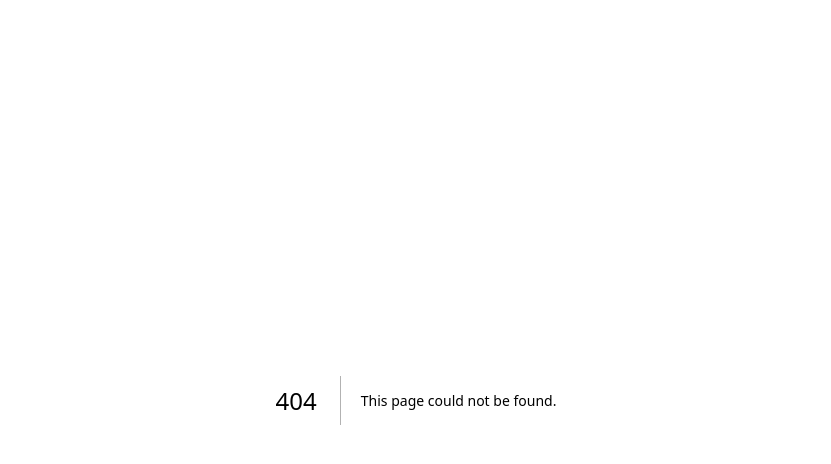
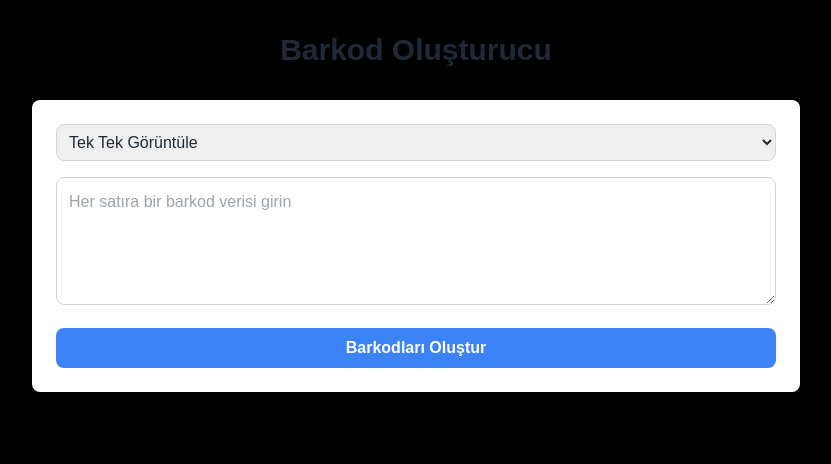
Before and after one commit to bilalpolatdev/ocl-barcode, a Next.js app: page /barcode in a window 1280 px wide. Before the commit this address had no page. Shown: the top 464 px of the page, without its empty margins (224-1055 px from the left). Built offline with nearby package versions, Linux system fonts and the light colour scheme.

Commit message:
add barcode page

```diff
--- /dev/null
+++ b/app/(pages)/barcode/page.tsx
@@ -0,0 +1,114 @@
+"use client";
+
+import React, { useState } from "react";
+import Barcode from "react-barcode";
+
+const BarcodeGenerator: React.FC = () => {
+  const [inputValue, setInputValue] = useState<string>("");
+  const [barcodes, setBarcodes] = useState<string[]>([]);
+  const [viewMode, setViewMode] = useState<"single" | "triple">("single");
+
+  const handleInputChange = (e: React.ChangeEvent<HTMLTextAreaElement>) => {
+    setInputValue(e.target.value);
+  };
+
+  const generateBarcodes = () => {
+    const lines = inputValue
+      .split("\n")
+      .filter((line) => line.trim().length > 0);
+
+    const formattedLines = lines.map((line) => {
+      if (line.length >= 2) {
+        return `(${line.substring(0, 2)})${line.substring(2)}`;
+      }
+      return line;
+    });
+    setBarcodes(formattedLines);
+  };
+
+  return (
+    <div className="min-h-screen bg-black p-8">
+      <div className="max-w-3xl mx-auto">
+        <h1 className="text-3xl font-bold text-gray-800 mb-8 text-center">
+          Barkod Oluşturucu
+        </h1>
+
+        <div className="bg-white rounded-lg shadow-md p-6 mb-8">
+          <div className="mb-4">
+            <select
+              value={viewMode}
+              onChange={(e) =>
+                setViewMode(e.target.value as "single" | "triple")
+              }
+              className="w-full p-2 border border-gray-300 rounded-lg focus:outline-none focus:ring-2 focus:ring-blue-500 text-gray-800"
+            >
+              <option value="single">Tek Tek Görüntüle</option>
+              <option value="triple">3'lü Görüntüle</option>
+            </select>
+          </div>
+          <textarea
+            value={inputValue}
+            onChange={handleInputChange}
+            placeholder="Her satıra bir barkod verisi girin"
+            className="w-full h-32 p-3 border border-gray-300 rounded-lg mb-4 focus:outline-none focus:ring-2 focus:ring-blue-500 text-gray-800 placeholder-gray-400"
+          />
+          <button
+            onClick={generateBarcodes}
+            className="w-full bg-blue-500 hover:bg-blue-600 text-white font-semibold py-2 px-4 rounded-lg transition duration-200"
+          >
+            Barkodları Oluştur
+          </button>
+        </div>
+
+        <div className="grid gap-6">
+          {viewMode === "single"
+            ? // Tek tek görüntüleme
+              barcodes.map((data, index) => (
+                <div
+                  key={index}
+                  className="bg-white p-2 rounded-lg shadow-md flex flex-col items-center justify-center"
+                  style={{ width: "10cm", height: "5cm" }}
+                >
+                  <Barcode value={data} displayValue={false} format="CODE128" />
+                  <div className="text-gray-800 font-mono text-[20px] -mt-1">
+                    {data}
+                  </div>
+                </div>
+              ))
+            : // 3'lü görüntüleme
+              Array.from({ length: Math.ceil(barcodes.length / 3) }).map(
+                (_, groupIndex) => (
+                  <div
+                    key={groupIndex}
+                    className="bg-white p-2 rounded-lg shadow-md"
+                    style={{ width: "10cm", height: "15cm" }}
+                  >
+                    <div className="h-full grid grid-rows-3">
+                      {barcodes
+                        .slice(groupIndex * 3, groupIndex * 3 + 3)
+                        .map((data, index) => (
+                          <div
+                            key={index}
+                            className="bg-white flex flex-col items-center justify-center"
+                          >
+                            <Barcode
+                              value={data}
+                              displayValue={false}
+                              format="CODE128"
+                            />
+                            <div className="text-gray-800 font-mono text-[20px] -mt-1">
+                              {data}
+                            </div>
+                          </div>
+                        ))}
+                    </div>
+                  </div>
+                )
+              )}
+        </div>
+      </div>
+    </div>
+  );
+};
+
+export default BarcodeGenerator;
```
Also changed, not shown: package.json (+7 -6 lines), 1 other file (tests, documents, lock files or other folders).
